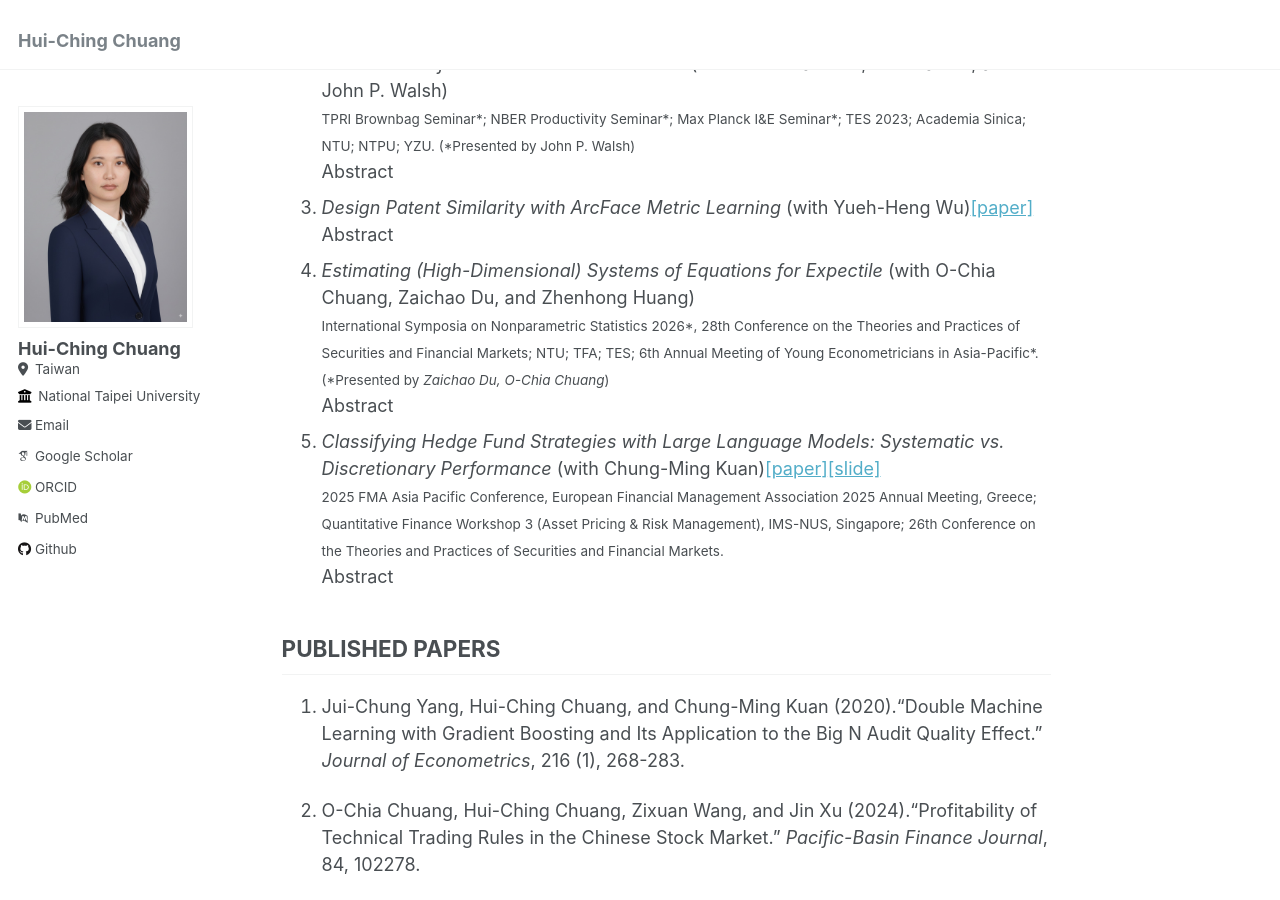
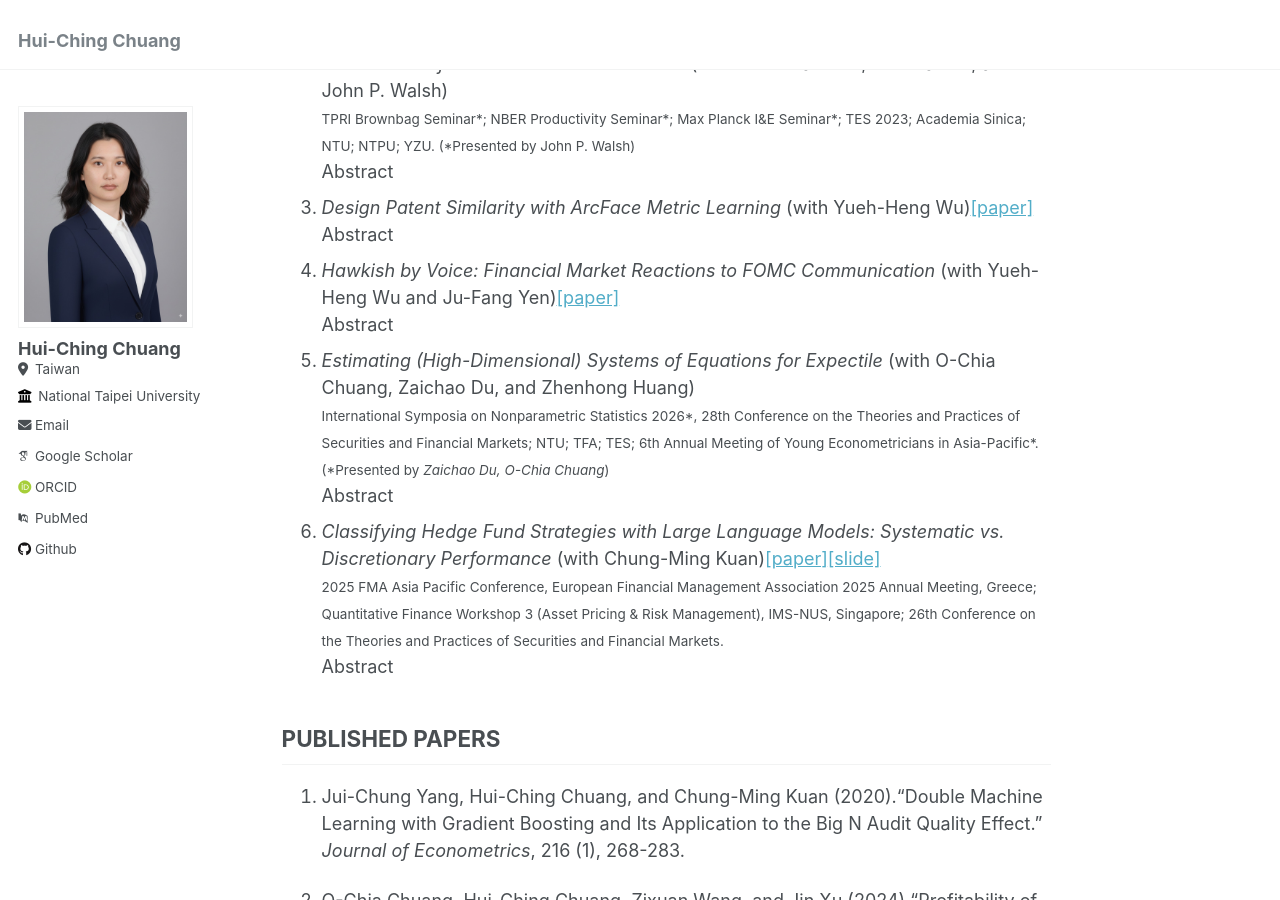
Before and after one commit to hcchuang/hcchuang.github.io, a Jekyll site: the page built from _pages/about.md, in a window 1280 px wide and 900 px high, scrolled down 452 px. Built offline with Jekyll 4.4.1, drawn with Linux system fonts in a browser that asks for light colours; some web fonts are replaced.

Commit message:
Add FOMC voice working paper

```diff
--- a/_pages/about.md
+++ b/_pages/about.md
@@ -63,7 +63,15 @@ Hui-Ching Chuang is an Associate Professor in the Department of Statistics at Na
      </div>
    </details>
 
-4. _Estimating (High-Dimensional) Systems of Equations for Expectile_ (with O-Chia Chuang, Zaichao Du, and Zhenhong Huang)
+4. _Hawkish by Voice: Financial Market Reactions to FOMC Communication_ (with Yueh-Heng Wu and Ju-Fang Yen)[\[paper\]](/files/FOMCVoice_revised_Aug14.pdf){:target="_blank"}
+   <details>
+     <summary>Abstract</summary>
+     <div class="abstract-body">
+       This paper examines whether vocal delivery during Federal Open Market Committee (FOMC) press-conference Q&amp;A sessions contains market-relevant information beyond the words spoken. Using WavLM, a large-scale speech processing model, we construct a vocal-based measure of monetary-policy stance, defined as hawkish versus dovish rather than generic emotion, applied to 89 press conferences from 2011&ndash;2025. For each sentence, we compare the original human audio with a text-to-speech (TTS) rendering of the same text. The Human&ndash;TTS difference provides a fixed-text measure of Q&amp;A delivery and speaker composition. Larger gaps are associated with higher short-window cumulative abnormal returns on Treasury ETFs across maturities, conditional on textual stance, macroeconomic conditions, monetary-policy surprises, and chair regimes. When economic policy uncertainty is high, larger gaps are also associated with higher S&amp;P 500 ETF returns and declines in VIX and VVIX. The evidence indicates that the vocal delivery and speaker composition of the Q&amp;A contain state-dependent information not captured by text alone.
+     </div>
+   </details>
+
+5. _Estimating (High-Dimensional) Systems of Equations for Expectile_ (with O-Chia Chuang, Zaichao Du, and Zhenhong Huang)
    <small> International Symposia on Nonparametric Statistics 2026\*, 28th Conference on the Theories and Practices of Securities and Financial Markets; NTU; TFA; TES; 6th Annual Meeting of Young Econometricians in Asia-Pacific\*. (\*Presented by <em>Zaichao Du, O-Chia Chuang</em>)</small>
    <details>
      <summary>Abstract</summary>
```
Also changed, not shown: other parts of _pages/about.md (+1 -1 lines), 1 other file.
